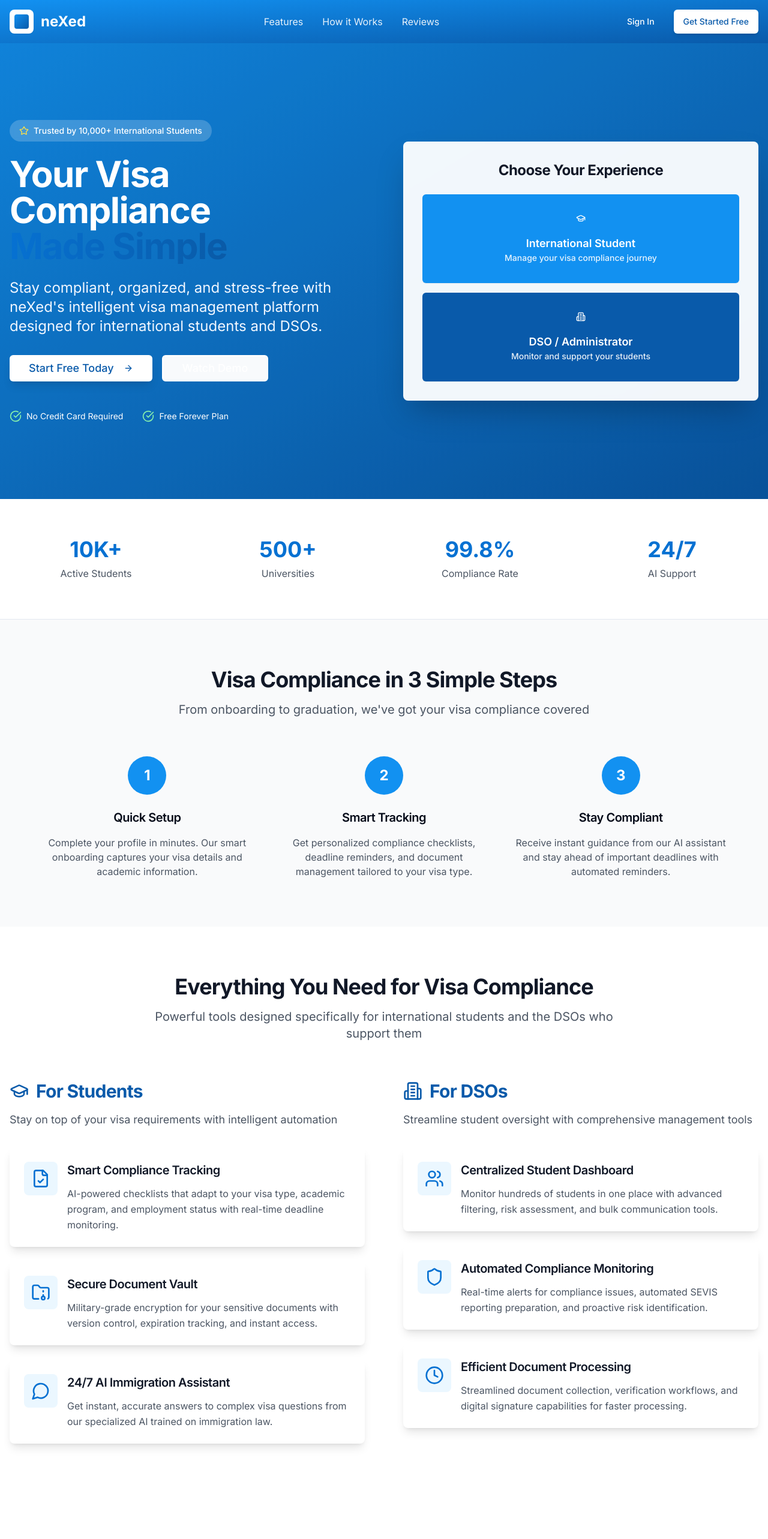
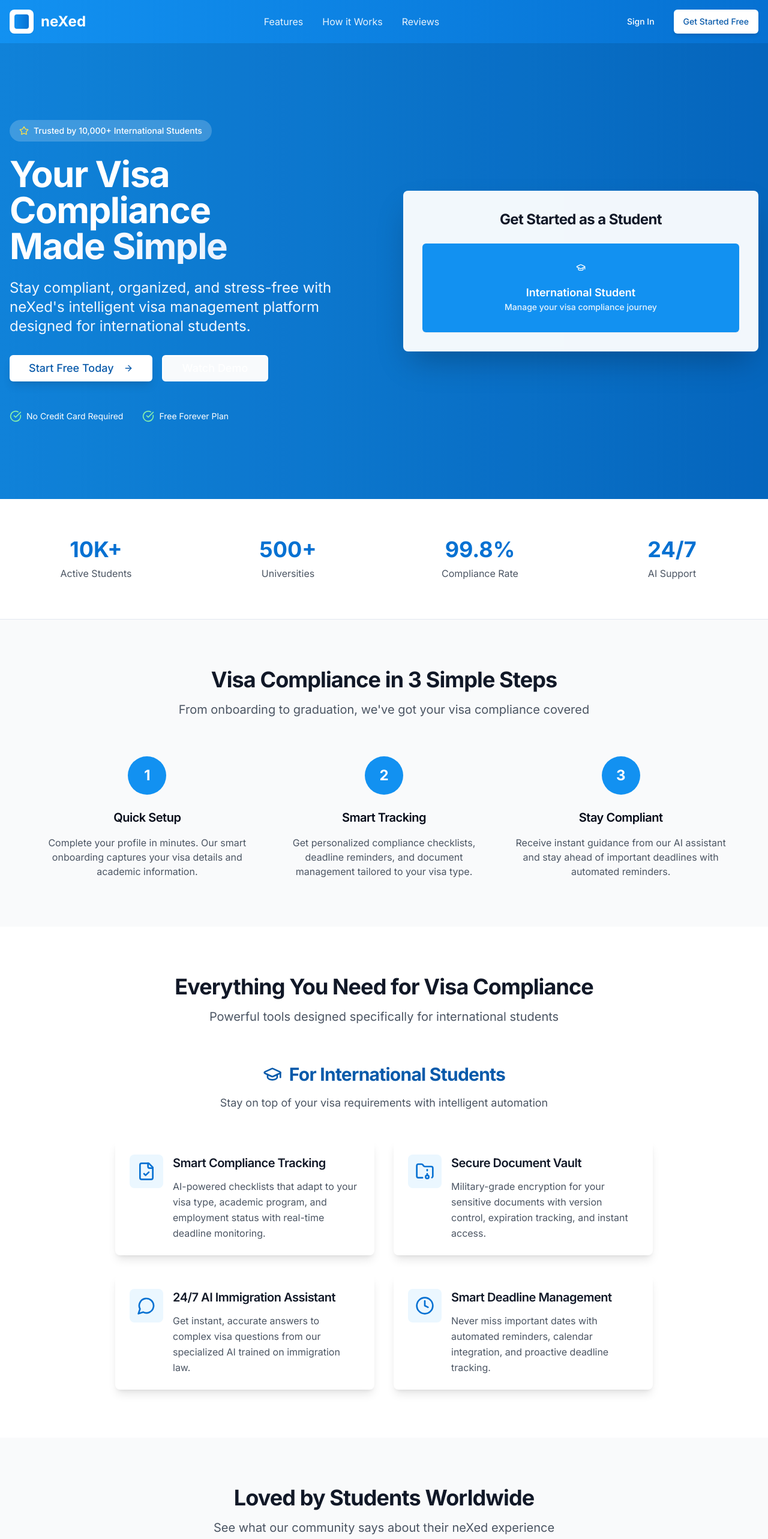
Before and after one commit to samueljairaj/nexed-s-mvp, a React (Vite) app: page / in a window 1280 px wide. Shown: the top 2566 px of the page at 60% size. Built offline with nearby package versions, Linux system fonts and the light colour scheme; a web font is replaced by a local one.

Commit message:
Refactor landing page
Improved the landing page design and content in `src/pages/Index.tsx`, including header, hero section, stats, features, testimonials, and call-to-action sections.

```diff
--- a/src/pages/Index.tsx
+++ b/src/pages/Index.tsx
@@ -1,9 +1,10 @@
+
 import { useEffect, useState, useRef } from "react";
 import { useNavigate } from "react-router-dom";
 import { useAuth } from "../contexts/AuthContext";
 import { Button } from "@/components/ui/button";
 import { Card, CardContent } from "@/components/ui/card";
-import { FileCheck, FolderArchive, MessageCircle, GraduationCap, Building2, Shield, Clock, Users, CheckCircle, Star, ArrowRight } from "lucide-react";
+import { FileCheck, FolderArchive, MessageCircle, GraduationCap, Shield, Clock, CheckCircle, Star, ArrowRight } from "lucide-react";
 
 const Index = () => {
   const { isAuthenticated, currentUser, isLoading } = useAuth();
@@ -41,11 +42,11 @@ const Index = () => {
       console.log("User authenticated, preparing navigation...");
       setHasNavigated(true);
 
-      // Determine target path based on onboarding status and user type
+      // Determine target path based on onboarding status
       let targetPath = "/onboarding";
 
       if (currentUser.onboardingComplete) {
-        targetPath = currentUser.user_type === "dso" ? "/app/dso-dashboard" : "/app/dashboard";
+        targetPath = "/app/dashboard";
       }
 
       console.log(`Navigating to ${targetPath}`);
@@ -101,11 +102,11 @@ const Index = () => {
   return (
     <div className="min-h-screen flex flex-col">
       {/* Enhanced Header */}
-      <header className="nexed-gradient sticky top-0 z-50">
+      <header className="bg-gradient-to-r from-nexed-500 to-nexed-600 sticky top-0 z-50">
         <div className="container mx-auto px-4 py-4 flex justify-between items-center">
           <div className="flex items-center">
             <div className="h-10 w-10 bg-white rounded-lg flex items-center justify-center shadow-sm">
-              <div className="h-6 w-6 rounded-sm nexed-gradient" />
+              <div className="h-6 w-6 rounded-sm bg-gradient-to-r from-nexed-500 to-nexed-600" />
             </div>
             <span className="ml-3 text-2xl font-bold text-white">neXed</span>
           </div>
@@ -134,7 +135,7 @@ const Index = () => {
 
       <main className="flex-1">
         {/* Hero Section */}
-        <section className="nexed-gradient text-white py-20 md:py-32 relative overflow-hidden">
+        <section className="bg-gradient-to-r from-nexed-500 to-nexed-600 text-white py-20 md:py-32 relative overflow-hidden">
           <div className="absolute inset-0 bg-black/10"></div>
           <div className="container mx-auto px-4 relative z-10">
             <div className="grid lg:grid-cols-2 gap-16 items-center">
@@ -146,10 +147,10 @@ const Index = () => {
                   </div>
                   <h1 className="text-5xl md:text-6xl font-bold leading-tight animate-fade-in">
                     Your Visa Compliance
-                    <span className="block text-gradient bg-white bg-clip-text">Made Simple</span>
+                    <span className="block bg-gradient-to-r from-white to-blue-100 bg-clip-text text-transparent">Made Simple</span>
                   </h1>
                   <p className="text-xl md:text-2xl text-blue-50 leading-relaxed animate-fade-in" style={{ animationDelay: "0.1s" }}>
-                    Stay compliant, organized, and stress-free with neXed's intelligent visa management platform designed for international students and DSOs.
+                    Stay compliant, organized, and stress-free with neXed's intelligent visa management platform designed for international students.
                   </p>
                 </div>
 
@@ -188,26 +189,16 @@ const Index = () => {
                 <Card className="bg-white/95 backdrop-blur-sm border-0 shadow-2xl">
                   <CardContent className="p-8">
                     <div className="text-center space-y-6">
-                      <h3 className="text-2xl font-bold text-gray-900">Choose Your Experience</h3>
-                      <div className="grid grid-cols-1 gap-4">
+                      <h3 className="text-2xl font-bold text-gray-900">Get Started as a Student</h3>
+                      <div className="space-y-4">
                         <Button
                           onClick={() => navigate("/signup")}
-                          className="bg-nexed-500 hover:bg-nexed-600 text-white p-8 h-auto flex flex-col items-center space-y-3 transition-all duration-300 hover:shadow-lg"
+                          className="bg-nexed-500 hover:bg-nexed-600 text-white p-8 h-auto flex flex-col items-center space-y-3 transition-all duration-300 hover:shadow-lg w-full"
                         >
                           <GraduationCap size={40} />
                           <div>
                             <span className="font-semibold text-lg block">International Student</span>
                             <span className="text-sm opacity-90">Manage your visa compliance journey</span>
-                          </div>
-                        </Button>
-                        <Button
-                          onClick={() => navigate("/signup")}
-                          className="bg-nexed-700 hover:bg-nexed-800 text-white p-8 h-auto flex flex-col items-center space-y-3 transition-all duration-300 hover:shadow-lg"
-                        >
-                          <Building2 size={40} />
-                          <div>
-                            <span className="font-semibold text-lg block">DSO / Administrator</span>
-                            <span className="text-sm opacity-90">Monitor and support your students</span>
                           </div>
                         </Button>
                       </div>
@@ -289,22 +280,21 @@ const Index = () => {
                 Everything You Need for Visa Compliance
               </h2>
               <p className="text-xl text-gray-600">
-                Powerful tools designed specifically for international students and the DSOs who support them
+                Powerful tools designed specifically for international students
               </p>
             </div>
 
-            <div className="grid lg:grid-cols-2 gap-16 mb-20">
-              {/* Student Features */}
+            <div className="max-w-4xl mx-auto">
               <div className="space-y-8">
-                <div className="text-center lg:text-left">
-                  <h3 className="text-3xl font-bold text-nexed-700 mb-4 flex items-center justify-center lg:justify-start">
+                <div className="text-center mb-12">
+                  <h3 className="text-3xl font-bold text-nexed-700 mb-4 flex items-center justify-center">
                     <GraduationCap className="mr-3 h-8 w-8" />
-                    For Students
+                    For International Students
                   </h3>
                   <p className="text-gray-600 text-lg">Stay on top of your visa requirements with intelligent automation</p>
                 </div>
 
-                <div className="space-y-6">
+                <div className="grid md:grid-cols-2 gap-8">
                   <FeatureCard
                     icon={<FileCheck size={32} className="text-nexed-600" />}
                     title="Smart Compliance Tracking"
@@ -320,34 +310,10 @@ const Index = () => {
                     title="24/7 AI Immigration Assistant"
                     description="Get instant, accurate answers to complex visa questions from our specialized AI trained on immigration law."
                   />
-                </div>
-              </div>
-
-              {/* DSO Features */}
-              <div className="space-y-8">
-                <div className="text-center lg:text-left">
-                  <h3 className="text-3xl font-bold text-nexed-700 mb-4 flex items-center justify-center lg:justify-start">
-                    <Building2 className="mr-3 h-8 w-8" />
-                    For DSOs
-                  </h3>
-                  <p className="text-gray-600 text-lg">Streamline student oversight with comprehensive management tools</p>
-                </div>
-
-                <div className="space-y-6">
-                  <FeatureCard
-                    icon={<Users size={32} className="text-nexed-600" />}
-                    title="Centralized Student Dashboard"
-                    description="Monitor hundreds of students in one place with advanced filtering, risk assessment, and bulk communication tools."
-                  />
-                  <FeatureCard
-                    icon={<Shield size={32} className="text-nexed-600" />}
-                    title="Automated Compliance Monitoring"
-                    description="Real-time alerts for compliance issues, automated SEVIS reporting preparation, and proactive risk identification."
-                  />
                   <FeatureCard
                     icon={<Clock size={32} className="text-nexed-600" />}
-                    title="Efficient Document Processing"
-                    description="Streamlined document collection, verification workflows, and digital signature capabilities for faster processing."
+                    title="Smart Deadline Management"
+                    description="Never miss important dates with automated reminders, calendar integration, and proactive deadline tracking."
                   />
                 </div>
               </div>
@@ -360,7 +326,7 @@ const Index = () => {
           <div className="container mx-auto px-4">
             <div className="text-center max-w-3xl mx-auto mb-16">
               <h2 className="text-4xl font-bold text-gray-900 mb-4">
-                Loved by Students and DSOs Worldwide
+                Loved by Students Worldwide
               </h2>
               <p className="text-xl text-gray-600">
                 See what our community says about their neXed experience
@@ -369,16 +335,10 @@ const Index = () => {
 
             <div className="grid md:grid-cols-3 gap-8 max-w-6xl mx-auto">
               <TestimonialCard
-                quote="neXed saved me from missing my OPT application deadline. The AI assistant answered questions my DSO couldn't get to for weeks!"
+                quote="neXed saved me from missing my OPT application deadline. The AI assistant answered questions my advisor couldn't get to for weeks!"
                 author="Maria Santos"
                 role="Computer Science Student"
                 university="Stanford University"
-              />
-              <TestimonialCard
-                quote="Managing 800+ international students became manageable with neXed. The compliance dashboard is a game-changer for our office."
-                author="Dr. James Chen"
-                role="International Student Services Director"
-                university="UC Berkeley"
               />
               <TestimonialCard
                 quote="The document vault is incredible. I can access my I-20, transcript, and work authorization from anywhere, anytime. So convenient!"
@@ -386,18 +346,24 @@ const Index = () => {
                 role="Engineering Graduate Student"
                 university="MIT"
               />
+              <TestimonialCard
+                quote="Finally, a platform that understands international students. The compliance tracking has made my life so much easier!"
+                author="Ahmed Hassan"
+                role="MBA Student"
+                university="UC Berkeley"
+              />
             </div>
           </div>
         </section>
 
         {/* CTA Section */}
-        <section className="py-20 nexed-gradient text-white relative overflow-hidden">
+        <section className="py-20 bg-gradient-to-r from-nexed-500 to-nexed-600 text-white relative overflow-hidden">
           <div className="absolute inset-0 bg-black/10"></div>
           <div className="container mx-auto px-4 text-center relative z-10">
             <div className="max-w-4xl mx-auto space-y-8">
               <h2 className="text-4xl md:text-5xl font-bold">Ready to Simplify Your Visa Journey?</h2>
               <p className="text-xl md:text-2xl text-blue-50 max-w-3xl mx-auto">
-                Join thousands of international students and DSOs who trust neXed for seamless visa compliance management.
+                Join thousands of international students who trust neXed for seamless visa compliance management.
               </p>
               <div className="flex flex-col sm:flex-row justify-center gap-6 pt-8">
                 <Button
@@ -443,12 +409,12 @@ const Index = () => {
             <div className="space-y-4">
               <div className="flex items-center">
                 <div className="h-8 w-8 bg-white rounded-lg flex items-center justify-center">
-                  <div className="h-5 w-5 rounded-sm nexed-gradient" />
+                  <div className="h-5 w-5 rounded-sm bg-gradient-to-r from-nexed-500 to-nexed-600" />
                 </div>
                 <span className="ml-2 text-xl font-bold">neXed</span>
               </div>
               <p className="text-gray-400 text-sm leading-relaxed">
-                Simplifying visa compliance for international students and the institutions that support them.
+                Simplifying visa compliance for international students.
               </p>
             </div>
             <div>
```
